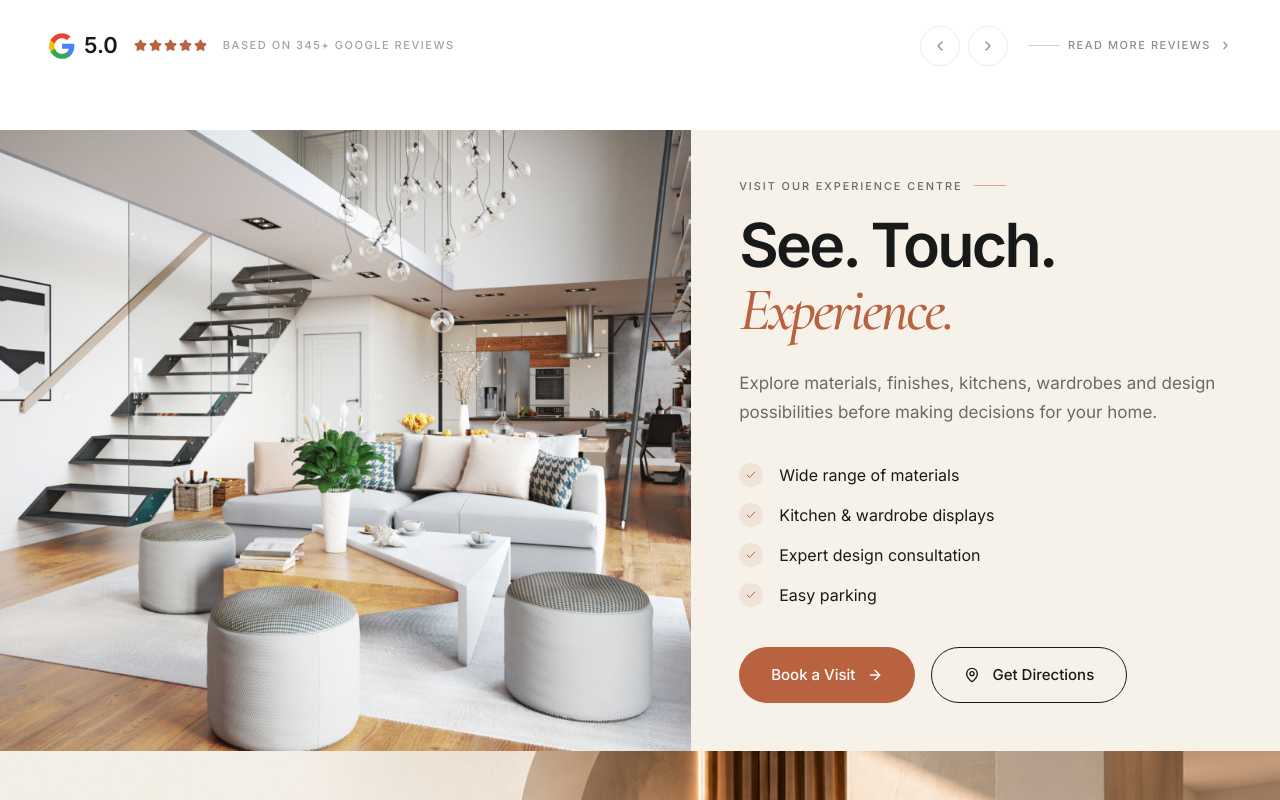
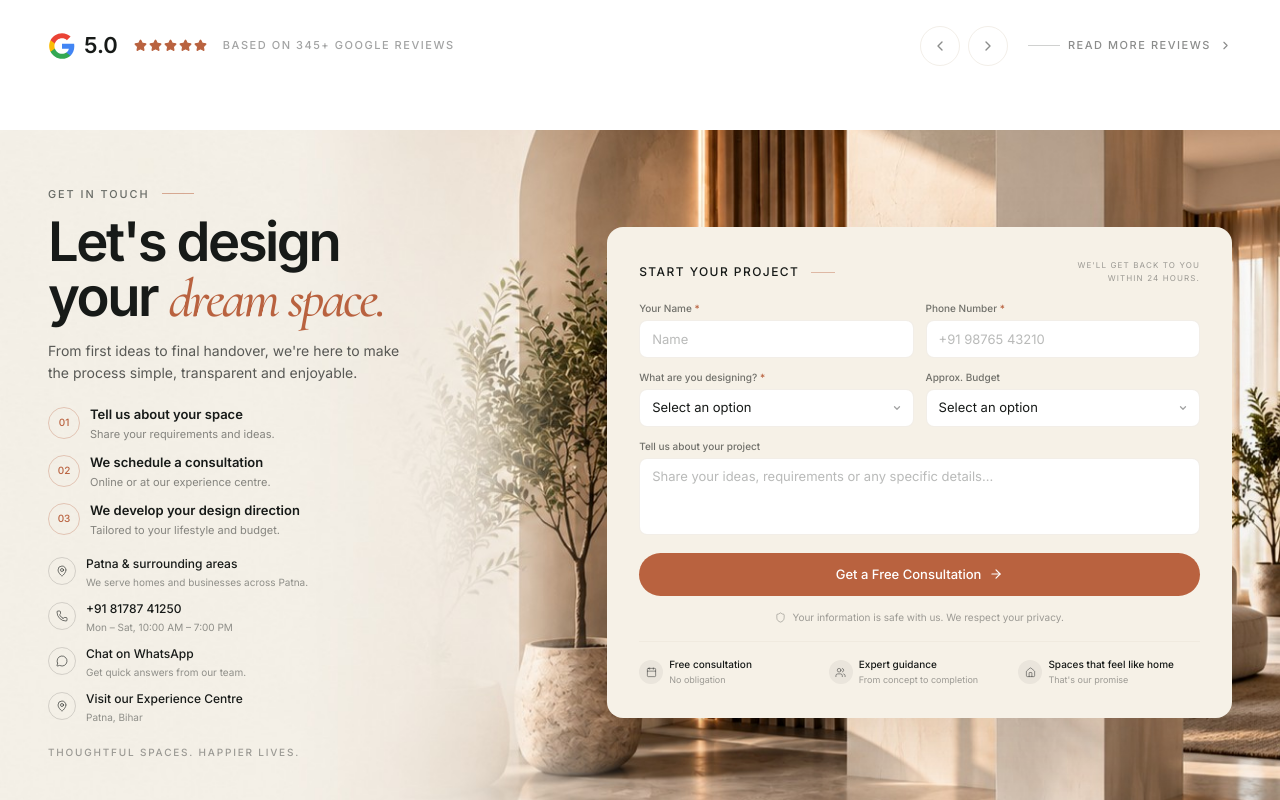
Before and after one commit to acaditya10/rk, a Next.js app: page / in a window 1280 px wide. Shown: the part 6020-6820 px from the top of the page. Built offline with nearby package versions, Linux system fonts and the light colour scheme.

Commit message:
Remove ExperienceCentre section

```diff
--- a/app/page.tsx
+++ b/app/page.tsx
@@ -8,7 +8,6 @@ import WhyChooseUs from "@/components/WhyChooseUs";
 import Portfolio from "@/components/Portfolio";
 import BeforeAfter from "@/components/BeforeAfter";
 import Testimonials from "@/components/Testimonials";
-import ExperienceCentre from "@/components/ExperienceCentre";
 import Contact from "@/components/Contact";
 import Footer from "@/components/Footer";
 
@@ -26,7 +25,6 @@ export default function Home() {
         <Portfolio />
         <BeforeAfter />
         <Testimonials />
-        <ExperienceCentre />
         <Contact />
       </main>
       <Footer />
```
